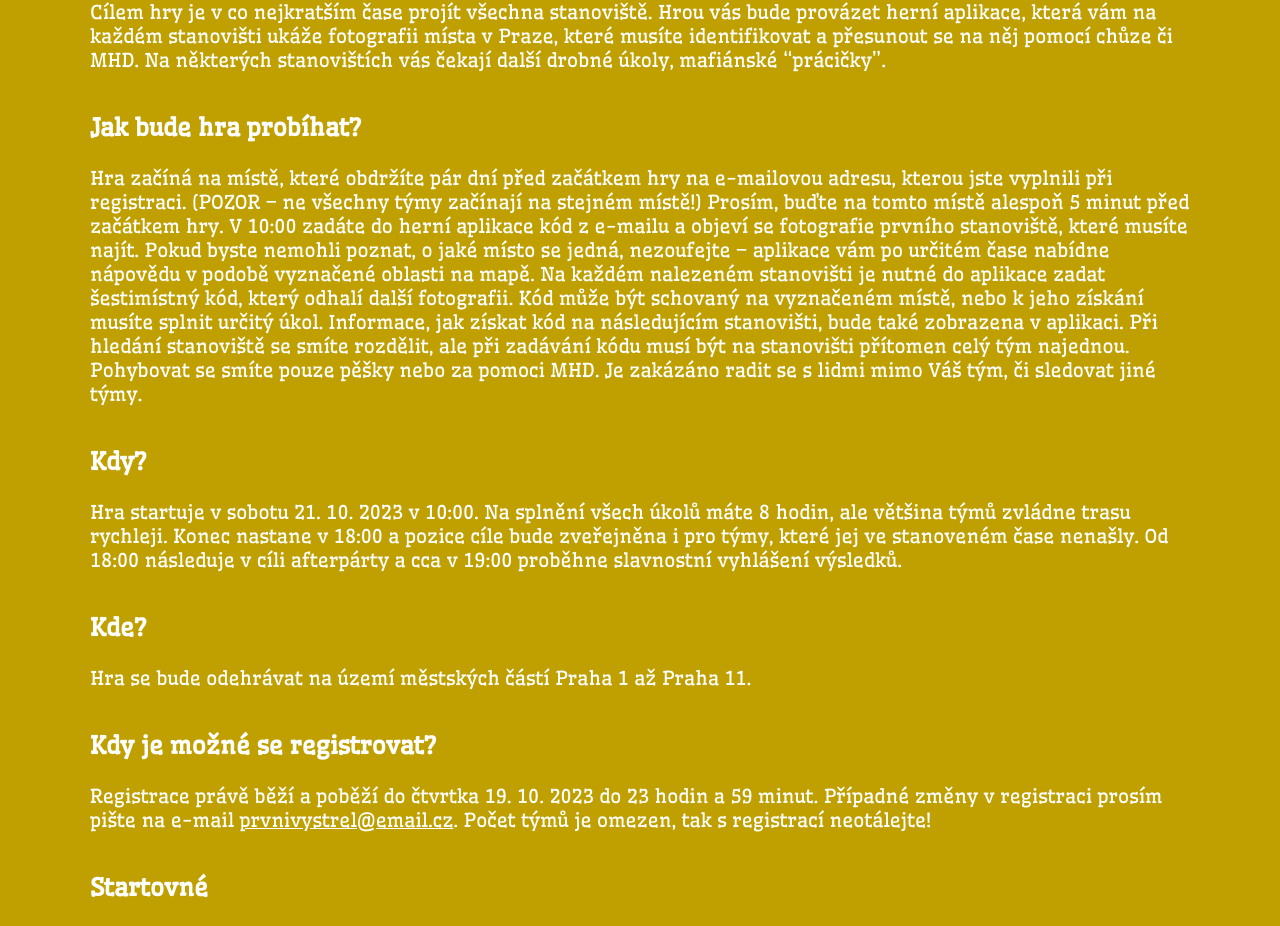
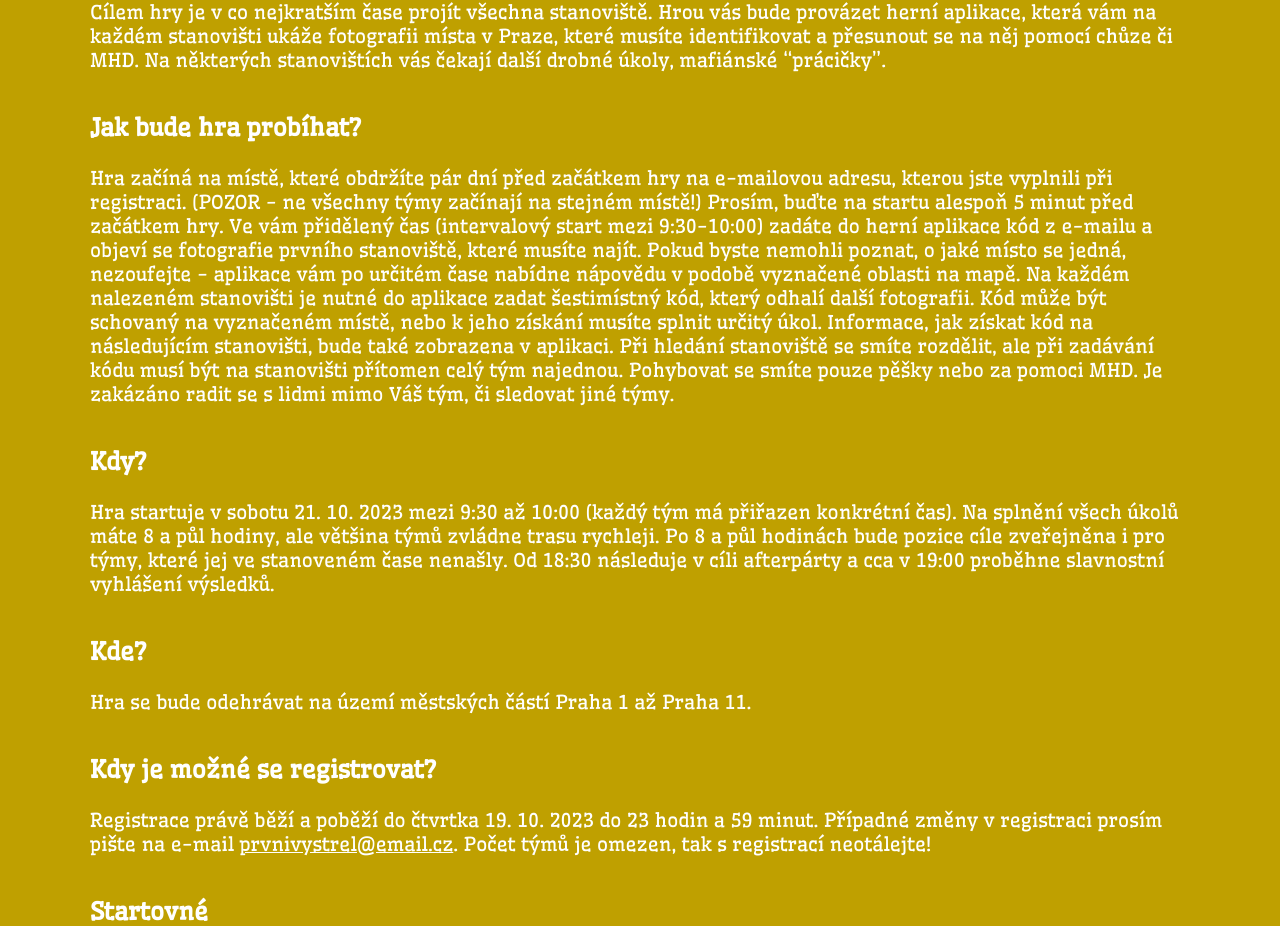
Before and after one commit to panda098/prvni-vystrel, a React (Create React App) app: page /pravidla in a window 1280 px wide. Shown: the part 903-1829 px from the top of the page. Built offline with nearby package versions, Linux system fonts and the light colour scheme.

Commit message:
update rules

```diff
--- a/src/Rules.js
+++ b/src/Rules.js
@@ -59,16 +59,17 @@ export default function Rules() {
         <h3>Jak bude hra probíhat?</h3>
         <p>
           Hra začíná na místě, které obdržíte pár dní před začátkem hry na
-          e-mailovou adresu, kterou jste vyplnili při registraci. (POZOR – ne
-          všechny týmy začínají na stejném místě!) Prosím, buďte na tomto místě
-          alespoň 5 minut před začátkem hry. V 10:00 zadáte do herní aplikace
-          kód z e-mailu a objeví se fotografie prvního stanoviště, které musíte
-          najít. Pokud byste nemohli poznat, o jaké místo se jedná, nezoufejte –
-          aplikace vám po určitém čase nabídne nápovědu v podobě vyznačené
-          oblasti na mapě. Na každém nalezeném stanovišti je nutné do aplikace
-          zadat šestimístný kód, který odhalí další fotografii. Kód může být
-          schovaný na vyznačeném místě, nebo k jeho získání musíte splnit určitý
-          úkol. Informace, jak získat kód na následujícím stanovišti, bude také
+          e-mailovou adresu, kterou jste vyplnili při registraci. (POZOR - ne
+          všechny týmy začínají na stejném místě!) Prosím, buďte na startu
+          alespoň 5 minut před začátkem hry. Ve vám přidělený čas (intervalový
+          start mezi 9:30-10:00) zadáte do herní aplikace kód z e-mailu a objeví
+          se fotografie prvního stanoviště, které musíte najít. Pokud byste
+          nemohli poznat, o jaké místo se jedná, nezoufejte - aplikace vám po
+          určitém čase nabídne nápovědu v podobě vyznačené oblasti na mapě. Na
+          každém nalezeném stanovišti je nutné do aplikace zadat šestimístný
+          kód, který odhalí další fotografii. Kód může být schovaný na
+          vyznačeném místě, nebo k jeho získání musíte splnit určitý úkol.
+          Informace, jak získat kód na následujícím stanovišti, bude také
           zobrazena v aplikaci. Při hledání stanoviště se smíte rozdělit, ale
           při zadávání kódu musí být na stanovišti přítomen celý tým najednou.
           Pohybovat se smíte pouze pěšky nebo za pomoci MHD. Je zakázáno radit
@@ -77,11 +78,12 @@ export default function Rules() {
 
         <h3>Kdy?</h3>
         <p>
-          Hra startuje v sobotu 21. 10. 2023 v 10:00. Na splnění všech úkolů
-          máte 8 hodin, ale většina týmů zvládne trasu rychleji. Konec nastane v
-          18:00 a pozice cíle bude zveřejněna i pro týmy, které jej ve
-          stanoveném čase nenašly. Od 18:00 následuje v cíli afterpárty a cca v
-          19:00 proběhne slavnostní vyhlášení výsledků.
+          Hra startuje v sobotu 21. 10. 2023 mezi 9:30 až 10:00 (každý tým má
+          přiřazen konkrétní čas). Na splnění všech úkolů máte 8 a půl hodiny,
+          ale většina týmů zvládne trasu rychleji. Po 8 a půl hodinách bude
+          pozice cíle zveřejněna i pro týmy, které jej ve stanoveném čase
+          nenašly. Od 18:30 následuje v cíli afterpárty a cca v 19:00 proběhne
+          slavnostní vyhlášení výsledků.
         </p>
 
         <h3>Kde?</h3>
```
